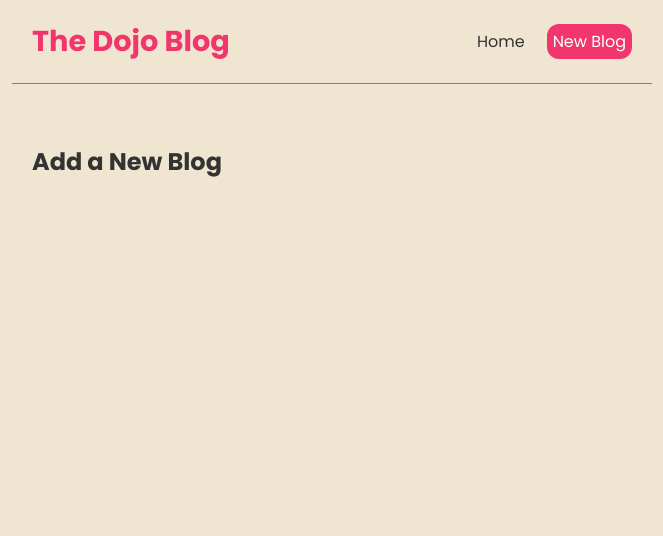
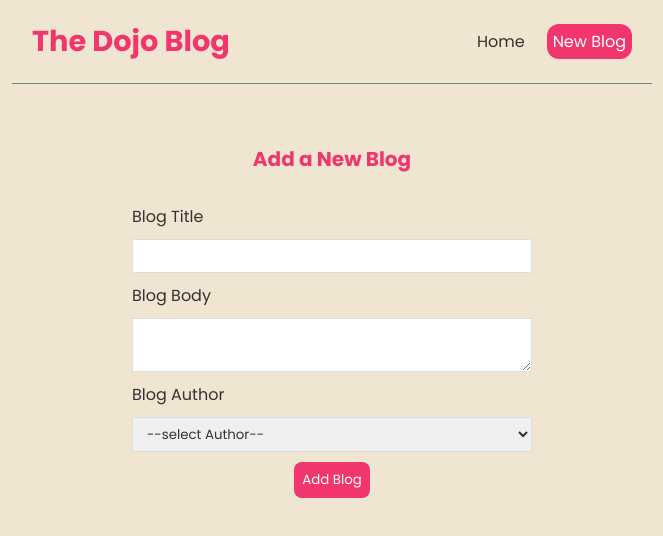
Before and after one commit to DDao19/dojo-blog, a React (Create React App) app: page /create in a window 1280 px wide. Shown: the top 536 px of the page, without its empty margins (308-971 px from the left). Built offline with nearby package versions, Linux system fonts and the light colour scheme.

Commit message:
added a form to create new blogs

```diff
--- a/src/components/Create.js
+++ b/src/components/Create.js
@@ -1,7 +1,53 @@
+import { useState } from "react";
+
 const Create = () => {
+  const [title, setTitle] = useState("");
+  const [body, setBody] = useState("");
+  const [author, setAuthor] = useState("");
+
+  const handleTitleChange = (e) => {
+    let blogTitle = e.target.value;
+    setTitle(blogTitle);
+  };
+
+  const handleTextArea = (e) => {
+    let blogBody = e.target.value;
+    setBody(blogBody);
+  };
+
+  const handleAuthor = (e) => {
+    let blogAuthor = e.target.value;
+    setAuthor(blogAuthor);
+  };
+  const handleSubmit = (e) => {
+    e.preventDefault();
+    const blog = { title, body, author };
+    console.log(blog);
+  };
+  console.log(author);
   return (
     <div className="create">
       <h2>Add a New Blog</h2>
+      <form onSubmit={handleSubmit}>
+        <label>Blog Title</label>
+        <input
+          type="text"
+          required
+          value={title}
+          onChange={handleTitleChange}
+        />
+        <label>Blog Body</label>
+        <textarea required value={body} onChange={handleTextArea}></textarea>
+        <label>Blog Author</label>
+        <select value={author} onChange={handleAuthor}>
+          <option value="" disabled>
+            --select Author--
+          </option>
+          <option value="mario">Mario</option>
+          <option value="yoshi">Yoshi</option>
+        </select>
+        <button>Add Blog</button>
+      </form>
     </div>
   );
 };
--- a/src/index.css
+++ b/src/index.css
@@ -91,3 +91,36 @@
   border-radius: 8px;
   cursor: pointer;
 }
+/* create new blog form */
+.create {
+  max-width: 400px;
+  margin: 0 auto;
+  text-align: center;
+}
+.create label {
+  text-align: left;
+  display: block;
+}
+.create h2 {
+  font-size: 20px;
+  color: #f1356d;
+  margin-bottom: 30px;
+}
+.create input,
+.create textarea,
+.create select {
+  width: 100%;
+  padding: 6px 10px;
+  margin: 10px 0;
+  border: 1px solid #ddd;
+  box-sizing: border-box;
+  display: block;
+}
+.create button {
+  background: #f1356d;
+  color: #fff;
+  border: 0;
+  padding: 8px;
+  border-radius: 8px;
+  cursor: pointer;
+}
```
